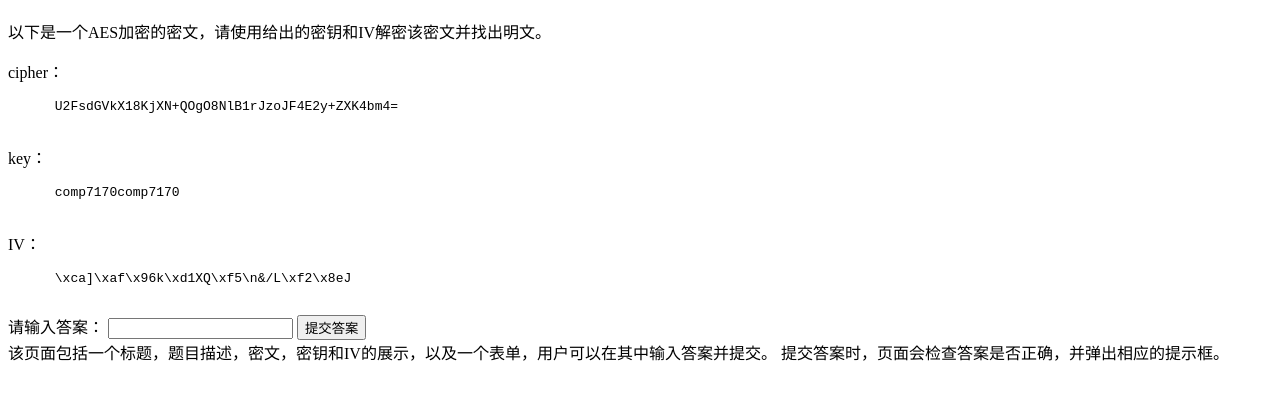
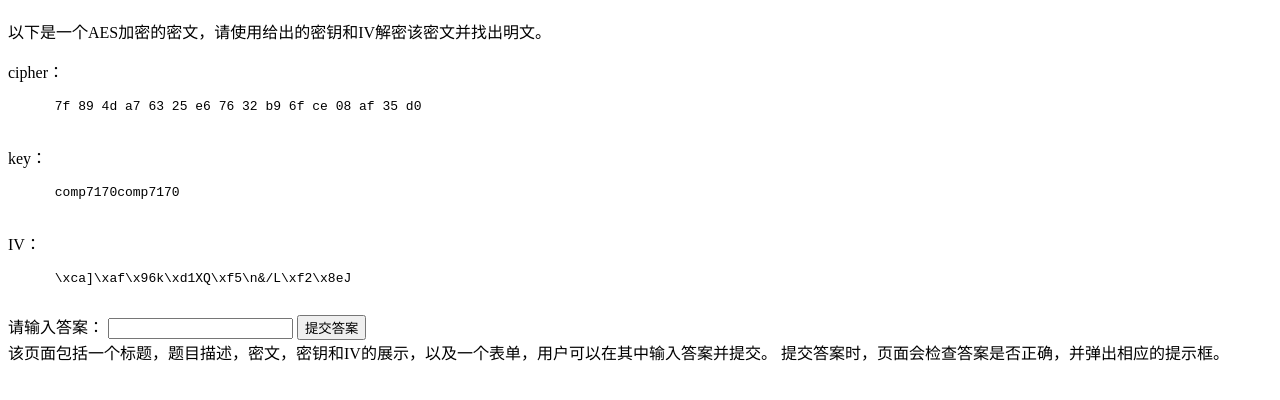
Before and after one commit to laoyuanbaba/CTF, a plain HTML site: page index.html in a window 1280 px wide. Shown: the part 70-470 px from the top of the page. Drawn offline with Linux system fonts and the light colour scheme.

Commit message:
Update index.html

```diff
--- a/index.html
+++ b/index.html
@@ -10,7 +10,7 @@
 
     <p>cipher：</p>
     <pre>
-      U2FsdGVkX18KjXN+QOgO8NlB1rJzoJF4E2y+ZXK4bm4=
+      7f 89 4d a7 63 25 e6 76 32 b9 6f ce 08 af 35 d0
     </pre>
 
     <p>key：</p>
```
